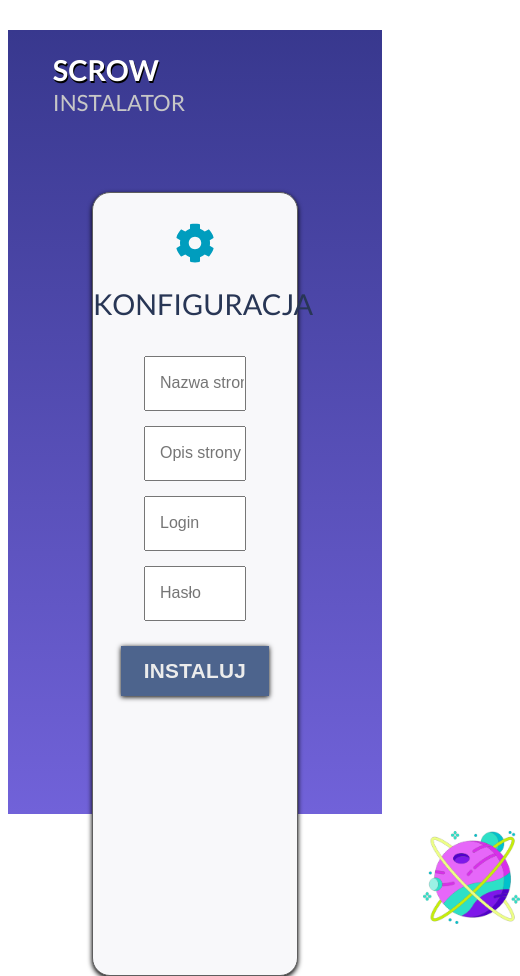
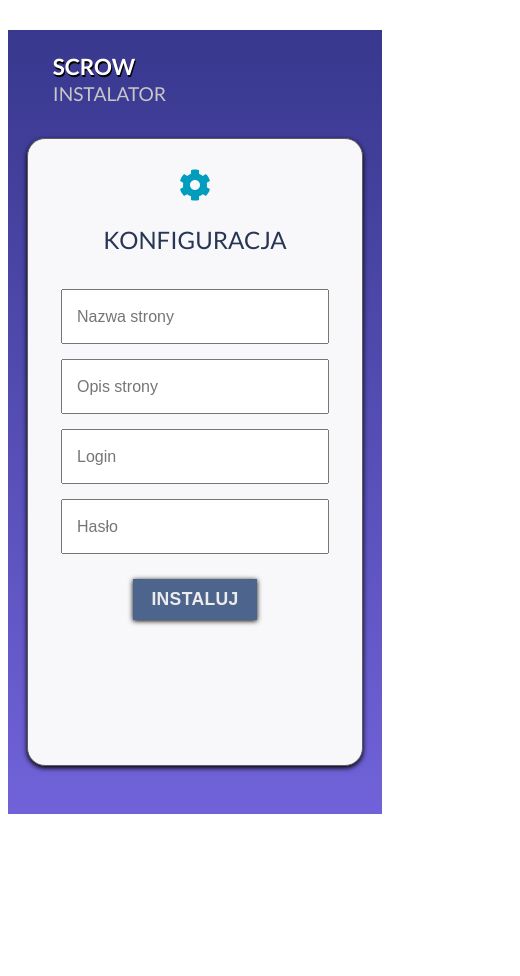
Before and after one commit to rafi9898/Scrow, a React (Create React App) app in the folder scrow-app/: page /installer in a window 390 px wide. Shown: the whole page, 520 px wide, since content can reach past the window. After the commit the page ends 844 px from the top, so only its background shows below. Built offline with nearby package versions, Linux system fonts and the light colour scheme; what react-window-size would draw is missing.

Commit message:
Finished responsive for main layouts

```diff
--- a/scrow-app/src/components/InstallerControls/InstallerControls.tsx
+++ b/scrow-app/src/components/InstallerControls/InstallerControls.tsx
@@ -8,7 +8,8 @@ import {
   StyledButton,
   StyledSuccessTitle,
   StyledSuccessSubTitle,
-  StyleSuccessBox
+  StyleSuccessBox,
+  StyledLink
 } from "./styled/PageControls";
 import { faCog } from "@fortawesome/free-solid-svg-icons";
 import { ConfigValue } from "../../interfaces/InstallerControls/Controls";
@@ -51,7 +52,9 @@ class InstallerControls extends Component<{}, ConfigValue> {
           <StyledSuccessSubTitle>
             Instalacja przebiegła pomyślnie.
           </StyledSuccessSubTitle>
-          <StyledButton type="submit">PRZEJDŹ DO STRONY</StyledButton>
+          <StyledButton type="submit">
+            <StyledLink to="/">PRZEJDŹ DO STRONY</StyledLink>
+          </StyledButton>
         </StyleSuccessBox>
       </StyledControlBox>
     ) : (
--- a/scrow-app/src/components/InstallerControls/styled/PageControls.tsx
+++ b/scrow-app/src/components/InstallerControls/styled/PageControls.tsx
@@ -1,5 +1,6 @@
 import styled from "styled-components";
 import { FontAwesomeIcon } from "@fortawesome/react-fontawesome";
+import { Link } from "react-router-dom";
 
 export const StyledControlBox = styled.div`
   width: 55%;
@@ -11,6 +12,13 @@ export const StyledControlBox = styled.div`
   margin: 0 auto;
   margin-top: 9vh;
   text-align: center;
+  overflow: scroll;
+
+  @media (max-width: 1000px) {
+    margin-top: 4vh;
+    width: 90%;
+    height: 80%;
+  }
 `;
 
 export const StyledIconCog = styled(FontAwesomeIcon)`
@@ -18,6 +26,10 @@ export const StyledIconCog = styled(FontAwesomeIcon)`
   font-size: 2.5rem;
   margin-top: 30px;
   text-shadow: 1px 2px black;
+
+  @media (max-width: 1000px) {
+    font-size: 2rem;
+  }
 `;
 
 export const StyledControlTitle = styled.h2`
@@ -27,6 +39,10 @@ export const StyledControlTitle = styled.h2`
   font-weight: 400;
   margin-top: 24px;
   margin-bottom: 20px;
+
+  @media (max-width: 1000px) {
+    font-size: 1.5rem;
+  }
 `;
 
 export const StyledSuccessTitle = styled.h1`
@@ -34,6 +50,10 @@ export const StyledSuccessTitle = styled.h1`
   color: #283655;
   font-weight: bold;
   text-transform: uppercase;
+
+  @media (max-width: 1000px) {
+    font-size: 1.4rem;
+  }
 `;
 
 export const StyleSuccessBox = styled.div`
@@ -53,6 +73,10 @@ export const StyledSuccessSubTitle = styled.h2`
   letter-spacing: 0.3px;
   margin-top: 18px;
   margin-bottom: 15px;
+
+  @media (max-width: 1000px) {
+    font-size: 1.2rem;
+  }
 `;
 
 export const StyledFormBox = styled.form`
@@ -71,6 +95,10 @@ export const StyledInput = styled.input`
   margin-top: 15px;
   padding: 12px 0px 12px 14px;
   font-size: 1rem;
+
+  @media (max-width: 1000px) {
+    width: 80%;
+  }
 `;
 
 export const StyledButton = styled.button`
@@ -88,9 +116,21 @@ export const StyledButton = styled.button`
   letter-spacing: 0.3px;
   cursor: pointer;
   transition: all 0.3s;
+  cursor: pointer;
+
+  @media (max-width: 1000px) {
+    margin-bottom: 40px;
+    font-size: 1.1rem;
+    padding: 10px 18px;
+  }
 
   &:hover {
     background-color: #3e5277;
     transition: all 0.3s;
   }
 `;
+
+export const StyledLink = styled(Link)`
+  color: #ececec;
+  text-decoration: none;
+`;
--- a/scrow-app/src/components/ItemDetailsBox/ItemDetailsBox.tsx
+++ b/scrow-app/src/components/ItemDetailsBox/ItemDetailsBox.tsx
@@ -1,5 +1,4 @@
 import React, { Component } from "react";
-import { StyledRow } from "../Style/Grid";
 import {
   StyledWrapper,
   StyledContainer,
@@ -9,12 +8,13 @@ import {
   SubTitleCount,
   StyledCounter,
   StyledIconCard,
-  StyledItemButton
+  StyledItemButton,
+  StyledRow,
+  StyledRowImage
 } from "./styled/DetailsStyled";
 import ImageGallery from "react-image-gallery";
 import "../../../node_modules/react-image-gallery/styles/css/image-gallery.css";
 import Comments from "../Layouts/Comments/Comments";
-import windowSize from "react-window-size";
 
 class ItemDetailsBox extends Component {
   render() {
@@ -36,13 +36,11 @@ class ItemDetailsBox extends Component {
     return (
       <StyledWrapper>
         <StyledContainer>
-          <StyledRow style={{ width: "40%", maxHeight: "250px !important" }}>
+          <StyledRowImage>
             <ImageGallery showThumbnails={false} items={images} />
-          </StyledRow>
+          </StyledRowImage>
 
-          <StyledRow
-            style={{ width: "30%", paddingLeft: "3%", textAlign: "justify" }}
-          >
+          <StyledRow>
             <StyledItemTitle>Strzyżenie włosów</StyledItemTitle>
             <StyledItemPrice>Koszt: 25zł</StyledItemPrice>
             <StyledItemDescription>
--- a/scrow-app/src/components/ItemDetailsBox/styled/DetailsStyled.tsx
+++ b/scrow-app/src/components/ItemDetailsBox/styled/DetailsStyled.tsx
@@ -27,6 +27,10 @@ export const StyledItemTitle = styled.h2`
   @media (max-width: 1315px) {
     font-size: 1.4rem;
   }
+
+  @media (max-width: 550px) {
+    font-size: 1.2rem;
+  }
 `;
 
 export const StyledItemPrice = styled.p`
@@ -38,6 +42,10 @@ export const StyledItemPrice = styled.p`
   @media (max-width: 1315px) {
     font-size: 1.1rem;
   }
+
+  @media (max-width: 550px) {
+    font-size: 1rem;
+  }
 `;
 
 export const StyledItemDescription = styled.p`
@@ -48,6 +56,10 @@ export const StyledItemDescription = styled.p`
   @media (max-width: 1315px) {
     font-size: 1.1rem;
   }
+
+  @media (max-width: 550px) {
+    font-size: 1rem;
+  }
 `;
 
 export const SubTitleCount = styled.p`
@@ -56,6 +68,10 @@ export const SubTitleCount = styled.p`
   color: #404040;
   margin-right: 5px;
   display: inline-block;
+
+  @media (max-width: 550px) {
+    font-size: 1rem;
+  }
 `;
 
 export const StyledCounter = styled.input`
@@ -64,6 +80,12 @@ export const StyledCounter = styled.input`
   text-align: center;
   font-size: 1.1rem;
   color: #343434;
+
+  @media (max-width: 1100px) {
+    display: block;
+    margin: 0 auto;
+    margin-top: 3px;
+  }
 `;
 
 export const StyledIconCard = styled(CreditCard)`
@@ -90,9 +112,17 @@ export const StyledItemButton = styled.button`
   transition: all 0.3s;
   margin-top: 30px;
   border-radius: 12px;
+  display: block;
+  margin: 0 auto;
+  margin-top: 20px;
 
   @media (max-width: 1315px) {
     padding: 15px 45px;
+  }
+
+  @media (max-width: 550px) {
+    font-size: 0.9rem;
+    padding: 12px 35px;
   }
 
   &:hover {
@@ -100,3 +130,29 @@ export const StyledItemButton = styled.button`
     background-color: #141414;
   }
 `;
+
+export const StyledRow = styled.div`
+  width: 30%;
+
+  @media (max-width: 1100px) {
+    width: 90%;
+    margin: 0 auto;
+  }
+`;
+
+export const StyledRowImage = styled.div`
+  width: 20%;
+  max-height: "250px !important";
+
+  @media (max-width: 1100px) {
+    margin: 0 auto;
+    width: 50%;
+    margin-bottom: 20px;
+  }
+
+  @media (max-width: 550px) {
+    margin: 0 auto;
+    width: 70%;
+    margin-bottom: 20px;
+  }
+`;
--- a/scrow-app/src/components/Layouts/Comments/Comments.tsx
+++ b/scrow-app/src/components/Layouts/Comments/Comments.tsx
@@ -35,7 +35,7 @@ class Comments extends Component<{}, StateValue> {
   };
 
   componentDidMount() {
-    axios.get("https://komentarze.free.beeceptor.com/komentarze").then(res => {
+    axios.get("https://komentarzemoje-tak.free.beeceptor.com").then(res => {
       this.setState({
         comments: res.data,
         isLoaded: true
--- a/scrow-app/src/components/Layouts/Comments/styled/CommentsStyled.tsx
+++ b/scrow-app/src/components/Layouts/Comments/styled/CommentsStyled.tsx
@@ -4,12 +4,19 @@ export const StyledWrapper = styled.div`
   width: 60%;
   margin: 0 auto;
   padding: 70px 0px 70px 0px;
+
+  @media (max-width: 770px) {
+    width: 80%;
+  }
 `;
 
 export const StyledContainer = styled.div`
   display: flex;
-  flex-wrap: wrap;
   margin-bottom: 30px;
+
+  @media (max-width: 500px) {
+    flex-direction: column;
+  }
 `;
 
 export const StyledSectionTitle = styled.h3`
@@ -20,6 +27,14 @@ export const StyledSectionTitle = styled.h3`
   letter-spacing: 0.5px;
   text-align: left;
   padding: 40px 0px 40px 0px;
+
+  @media (max-width: 770px) {
+    font-size: 1.2rem;
+  }
+
+  @media (max-width: 500px) {
+    text-align: center;
+  }
 `;
 
 export const StyledAvatar = styled.div`
@@ -32,11 +47,26 @@ export const StyledAvatar = styled.div`
   color: #484848;
   letter-spacing: 0.7px;
   margin-right: 20px;
+
+  @media (max-width: 770px) {
+    width: 60px;
+    height: 60px;
+    line-height: 60px;
+  }
+
+  @media (max-width: 500px) {
+    margin: 0 auto;
+    margin-bottom: 7px;
+  }
 `;
 
 export const StyledLoadingIcon = styled.img`
   width: 5%;
   margin: 0 auto;
+
+  @media (max-width: 500px) {
+    width: 16%;
+  }
 `;
 
 export const StyledNickName = styled.p`
@@ -46,10 +76,27 @@ export const StyledNickName = styled.p`
   font-size: 1.3rem;
   text-align: left;
   margin-bottom: 10px;
+
+  @media (max-width: 770px) {
+    font-size: 1.1rem;
+  }
+
+  @media (max-width: 500px) {
+    text-align: center;
+  }
 `;
 
 export const StyledDescription = styled.p`
   color: #484848;
   font-size: 1.1rem;
   letter-spacing: 0.2px;
+  text-align: justify;
+
+  @media (max-width: 770px) {
+    font-size: 1rem;
+  }
+
+  @media (max-width: 500px) {
+    text-align: center;
+  }
 `;
--- a/scrow-app/src/components/Layouts/Installer/styled/PageInstaller.tsx
+++ b/scrow-app/src/components/Layouts/Installer/styled/PageInstaller.tsx
@@ -6,6 +6,7 @@ export const StyledWrapper = styled.div`
   display: flex;
   justify-content: center;
   align-items: center;
+  overflow: hidden;
 `;
 
 export const StyledContainer = styled.div`
@@ -22,6 +23,10 @@ export const StyledLogo = styled.h1`
   margin-top: 23px;
   margin-left: 45px;
   text-transform: uppercase;
+
+  @media (max-width: 1000px) {
+    font-size: 1.4rem;
+  }
 `;
 
 export const StyledSectionTitle = styled.p`
@@ -30,6 +35,10 @@ export const StyledSectionTitle = styled.p`
   margin-top: 2px;
   color: #c7c7c7;
   text-transform: uppercase;
+
+  @media (max-width: 1000px) {
+    font-size: 1.2rem;
+  }
 `;
 
 export const StyledPlanetImg = styled.img`
@@ -37,4 +46,8 @@ export const StyledPlanetImg = styled.img`
   right: -130px;
   width: 25%;
   bottom: -80px;
+
+  @media (max-width: 1350px) {
+    display: none;
+  }
 `;
--- a/scrow-app/src/components/Navbar/styled/MobileNavbarStyled.ts
+++ b/scrow-app/src/components/Navbar/styled/MobileNavbarStyled.ts
@@ -18,6 +18,7 @@ export const StyledHamburgerIcon = styled(Navicon)`
 export const StyledMobileNavBox = styled.div`
   width: 100vw;
   height: 100vh;
+  z-index: 100;
   position: fixed;
   top: 0;
   left: 0;
```
